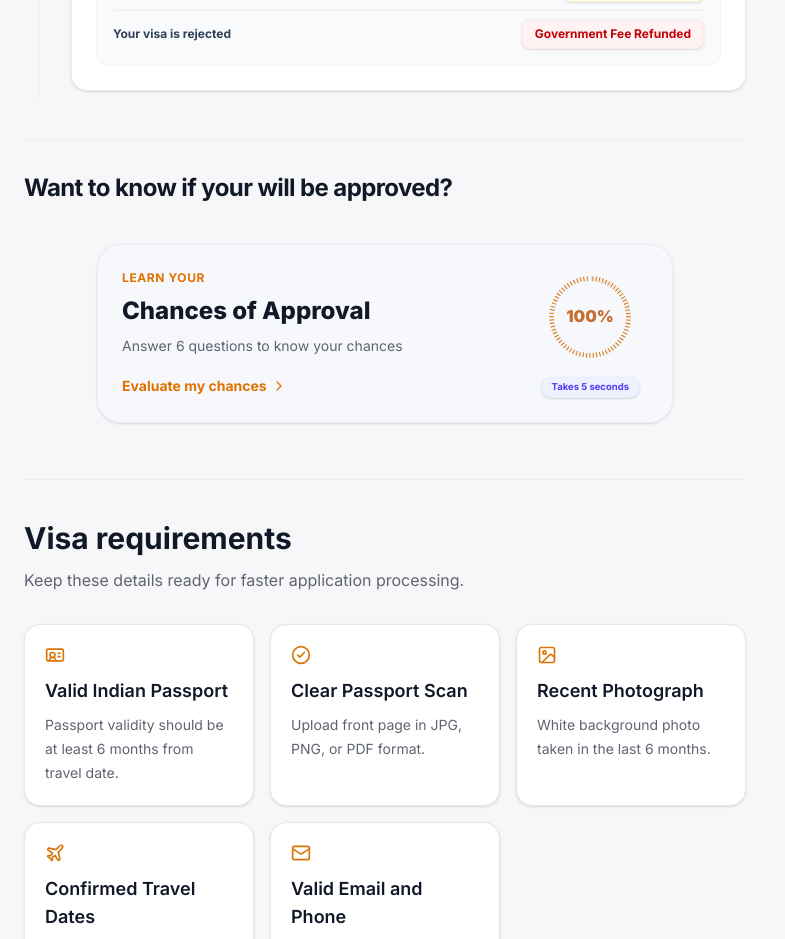
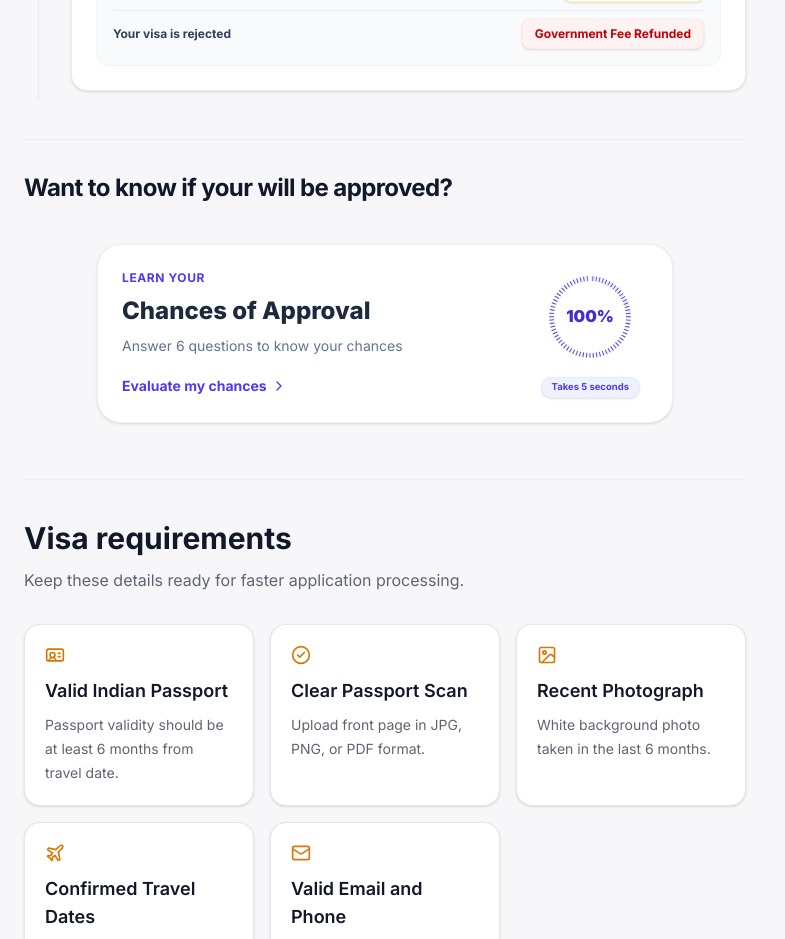
Before and after one commit to harshsees/Keyrise, a Next.js app: page / in a window 1280 px wide. Shown: the part 3320-4259 px from the top of the page, without its empty margins (0-785 px from the left). Built offline with nearby package versions, Linux system fonts and the light colour scheme.

Commit message:
Initial Commit

```diff
--- a/src/components/VisaInfoAndPlans.tsx
+++ b/src/components/VisaInfoAndPlans.tsx
@@ -623,7 +623,7 @@ export function VisaInfoAndPlans({ selectedPlan, onSelectPlan }: VisaInfoAndPlan
       </div>
 
       {/* Chances of Approval Section */}
-      <div className="pt-8 border-t border-slate-200/50 space-y-6">
+      <div className="pt-8 border-t border-slate-200/50 space-y-6 font-sans">
         <div>
           <h2 className="text-2xl font-bold text-[var(--foreground)] tracking-tight">
             Want to know if your will be approved?
@@ -633,13 +633,13 @@ export function VisaInfoAndPlans({ selectedPlan, onSelectPlan }: VisaInfoAndPlan
         <div className="flex items-center justify-center p-4">
           {!showQuiz ? (
             /* Promo Card */
-            <div className="w-full max-w-xl bg-slate-50/50 border border-slate-200/60 rounded-3xl p-5 md:p-6 shadow-sm flex items-center justify-between gap-4">
+            <div className="w-full max-w-xl bg-white border border-slate-200/60 rounded-3xl p-5 md:p-6 shadow-sm flex items-center justify-between gap-4">
               <div className="space-y-2.5">
-                <p className="text-xs font-bold text-amber-600 uppercase tracking-wider">Learn Your</p>
-                <h3 className="text-xl md:text-2xl font-extrabold text-[var(--foreground)] leading-tight">
+                <p className="text-xs font-bold text-indigo-600 uppercase tracking-wider">Learn Your</p>
+                <h3 className="text-xl md:text-2xl font-extrabold text-slate-800 leading-tight">
                   Chances of Approval
                 </h3>
-                <p className="text-sm text-[var(--muted)]">
+                <p className="text-sm text-slate-500">
                   Answer 6 questions to know your chances
                 </p>
                 <button
@@ -648,7 +648,7 @@ export function VisaInfoAndPlans({ selectedPlan, onSelectPlan }: VisaInfoAndPlan
                     setQuizStep(0);
                     setQuizAnswers({});
                   }}
-                  className="inline-flex items-center gap-1 text-sm font-bold text-amber-600 hover:text-amber-700 transition mt-2.5 cursor-pointer"
+                  className="inline-flex items-center gap-1 text-sm font-bold text-indigo-600 hover:text-indigo-800 transition mt-2.5 cursor-pointer"
                 >
                   Evaluate my chances <ChevronRight className="h-4 w-4" />
                 </button>
@@ -658,19 +658,19 @@ export function VisaInfoAndPlans({ selectedPlan, onSelectPlan }: VisaInfoAndPlan
                 {/* Dotted gauge wheel */}
                 <div className="relative w-24 h-24 flex items-center justify-center">
                   <svg className="absolute inset-0 w-full h-full" viewBox="0 0 100 100">
-                    <circle cx="50" cy="50" r="40" fill="none" stroke="#e2e8f0" stroke-width="5" stroke-dasharray="1 2.5" />
+                    <circle cx="50" cy="50" r="40" fill="none" stroke="#e2e8f0" strokeWidth="5" strokeDasharray="1 2.5" />
                     <circle
                       cx="50"
                       cy="50"
                       r="40"
                       fill="none"
-                      stroke="#d97706"
-                      stroke-width="5"
-                      stroke-dasharray="1 2.5"
-                      stroke-dashoffset="15"
+                      stroke="#4f46e5" /* Indigo-600 */
+                      strokeWidth="5"
+                      strokeDasharray="1 2.5"
+                      strokeDashoffset="15"
                       className="transform -rotate-90 origin-center"
                     />
-                    <text x="50" y="55" textAnchor="middle" className="text-[17px] font-black fill-amber-700/80">
+                    <text x="50" y="55" textAnchor="middle" className="text-[17px] font-black fill-indigo-700">
                       100%
                     </text>
                   </svg>
@@ -686,42 +686,43 @@ export function VisaInfoAndPlans({ selectedPlan, onSelectPlan }: VisaInfoAndPlan
               <div
                 className="relative flex items-center justify-center w-[300px] h-[300px] sm:w-[340px] sm:h-[340px] rounded-full shadow-inner transition-all duration-700 ease-out"
                 style={{
-                  background: `conic-gradient(#d97706 ${(quizStep / 6) * 360}deg, #f1f5f9 ${(quizStep / 6) * 360}deg)`
+                  /* Creates the solid pie-chart progress effect */
+                  background: `conic-gradient(#5448C8 ${(quizStep / 6) * 360}deg, #f8fafc ${(quizStep / 6) * 360}deg)`
                 }}
               >
                 {/* Inner masking circle */}
-                <div className="absolute inset-3.5 bg-slate-50/30 rounded-full" />
+                <div className="absolute inset-3.5 bg-slate-50/80 rounded-full" />
 
                 <AnimatePresence mode="wait">
                   <motion.div
                     key={quizStep}
-                    initial={{ opacity: 0, scale: 0.92, y: 5 }}
+                    initial={{ opacity: 0, scale: 0.92, y: 15 }}
                     animate={{ opacity: 1, scale: 1, y: 0 }}
-                    exit={{ opacity: 0, scale: 0.92, y: -5 }}
+                    exit={{ opacity: 0, scale: 0.92, y: -15 }}
                     transition={{ duration: 0.3 }}
-                    className="relative z-10 w-[240px] sm:w-[270px] bg-white rounded-2xl shadow-xl border border-slate-100 p-5 sm:p-6 flex flex-col justify-between h-[250px] sm:h-[285px]"
+                    className="relative z-10 w-[240px] sm:w-[270px] bg-white rounded-2xl shadow-xl border border-slate-100 p-5 sm:p-6 flex flex-col justify-between h-[260px] sm:h-[285px]"
                   >
                     <div>
-                      <p className="text-4xl sm:text-5xl font-extrabold text-slate-100 leading-none">
+                      <p className="text-4xl sm:text-5xl font-extrabold text-slate-200 leading-none">
                         {quizQuestions[quizStep].num}
                       </p>
-                      <h4 className="text-sm sm:text-base font-bold text-slate-900 mt-4 leading-snug">
+                      <h4 className="text-sm sm:text-base font-bold text-slate-800 mt-4 leading-snug">
                         {quizQuestions[quizStep].question}
                       </h4>
                     </div>
 
                     <div className="space-y-2">
                       {quizQuestions[quizStep].options.length === 2 ? (
-                        <div className="space-y-2">
+                        <div className="space-y-2 flex flex-col">
                           <button
                             onClick={() => handleAnswer(quizQuestions[quizStep].options[0])}
-                            className="w-full py-2 sm:py-2.5 rounded-xl border border-slate-200/80 bg-white text-xs sm:text-sm font-bold text-amber-700 hover:bg-amber-50/50 hover:border-amber-200 transition"
+                            className="w-full py-2 sm:py-2.5 rounded-xl border border-slate-200 bg-white text-xs sm:text-sm font-bold text-slate-600 hover:bg-[#5448C8] hover:text-white hover:border-[#5448C8] transition-all duration-200"
                           >
                             {quizQuestions[quizStep].options[0]}
                           </button>
                           <button
                             onClick={() => handleAnswer(quizQuestions[quizStep].options[1])}
-                            className="w-full py-2 sm:py-2.5 rounded-xl border border-slate-200/80 bg-white text-xs sm:text-sm font-bold text-amber-700 hover:bg-amber-50/50 hover:border-amber-200 transition"
+                            className="w-full py-2 sm:py-2.5 rounded-xl border border-slate-200 bg-white text-xs sm:text-sm font-bold text-slate-600 hover:bg-[#5448C8] hover:text-white hover:border-[#5448C8] transition-all duration-200"
                           >
                             {quizQuestions[quizStep].options[1]}
                           </button>
@@ -732,7 +733,7 @@ export function VisaInfoAndPlans({ selectedPlan, onSelectPlan }: VisaInfoAndPlan
                             <button
                               key={opt}
                               onClick={() => handleAnswer(opt)}
-                              className="py-2.5 rounded-xl border border-slate-200/80 bg-white text-[10px] sm:text-xs font-bold text-amber-700 hover:bg-amber-50/50 hover:border-amber-200 transition leading-tight flex items-center justify-center px-1"
+                              className="py-2.5 rounded-xl border border-slate-200 bg-white text-[10px] sm:text-xs font-bold text-slate-600 hover:bg-[#5448C8] hover:text-white hover:border-[#5448C8] transition-all duration-200 leading-tight flex items-center justify-center px-1"
                             >
                               {opt}
                             </button>
@@ -745,50 +746,57 @@ export function VisaInfoAndPlans({ selectedPlan, onSelectPlan }: VisaInfoAndPlan
               </div>
             </div>
           ) : (
-            /* Results Screen with Wave Effect */
+            /* Results Screen with Liquid Wave Effect */
             <div className="flex flex-col items-center justify-center py-4">
-              <div className="relative w-[300px] h-[300px] sm:w-[340px] sm:h-[340px] rounded-full overflow-hidden flex flex-col justify-center items-center p-6 text-center shadow-lg border border-amber-200/30 bg-amber-50/60">
+              <div className="relative w-[300px] h-[300px] sm:w-[340px] sm:h-[340px] rounded-full overflow-hidden flex flex-col justify-center items-center p-6 text-center shadow-xl border border-indigo-100 bg-indigo-50/30">
+
                 {/* Wave container filling corresponding to percentage */}
                 <div
-                  className="absolute bottom-0 left-0 right-0 bg-amber-600/90 transition-all duration-1000 ease-out"
+                  className="absolute bottom-0 left-0 right-0 bg-[#5448C8] transition-all duration-1000 ease-[cubic-bezier(0.4,0,0.2,1)]"
                   style={{ height: `${percentage}%` }}
                 >
-                  {/* Wave SVG elements moving horizontally */}
-                  <svg className="absolute left-0 w-[200%] h-10 -top-8 text-amber-600/90 fill-current animate-wave" viewBox="0 0 1200 120" preserveAspectRatio="none">
+                  {/* Front Wave */}
+                  <svg className="absolute left-0 w-[200%] h-12 -top-10 text-[#5448C8] fill-current animate-wave" viewBox="0 0 1200 120" preserveAspectRatio="none">
                     <path d="M0,60 C150,100 350,20 500,60 C650,100 850,20 1000,60 C1150,100 1300,20 1450,60 L1450,120 L0,120 Z" />
                   </svg>
-                  <svg className="absolute left-0 w-[200%] h-10 -top-8 text-amber-500/50 fill-current animate-wave-slow opacity-40" viewBox="0 0 1200 120" preserveAspectRatio="none">
+                  {/* Back Wave (slightly offset and transparent) */}
+                  <svg className="absolute left-0 w-[200%] h-12 -top-12 text-[#5448C8]/50 fill-current animate-wave-slow opacity-60" viewBox="0 0 1200 120" preserveAspectRatio="none">
                     <path d="M0,50 C100,20 250,80 400,50 C550,20 700,80 850,50 C1000,20 1150,80 1300,50 L1300,120 L0,120 Z" />
                   </svg>
                 </div>
 
                 {/* Info Text Layer overlay on top of wave */}
-                <div className="relative z-10 flex flex-col items-center justify-center h-full">
+                <div className="relative z-10 flex flex-col items-center justify-center h-full w-full pt-4">
                   <p
-                    className={`text-5xl sm:text-6xl font-black transition-colors duration-500 ${
-                      percentage > 50 ? "text-white" : "text-amber-950"
+                    className={`text-6xl sm:text-7xl font-black transition-colors duration-500 ${
+                      percentage > 50 ? "text-white" : "text-slate-800"
                     }`}
                   >
                     {percentage}%
                   </p>
                   <h4
-                    className={`text-base sm:text-lg font-bold transition-colors duration-500 mt-1 ${
-                      percentage > 50 ? "text-white/95" : "text-amber-900/90"
+                    className={`text-lg sm:text-xl font-bold transition-colors duration-500 mt-2 ${
+                      percentage > 50 ? "text-indigo-50" : "text-slate-700"
                     }`}
                   >
                     Chances of Approval
                   </h4>
                   <p
-                    className={`text-[11px] sm:text-xs max-w-[220px] transition-colors duration-500 mt-2.5 leading-relaxed font-semibold ${
-                      percentage > 50 ? "text-amber-50/90" : "text-amber-900/70"
+                    className={`text-xs sm:text-sm max-w-[240px] transition-colors duration-500 mt-2 leading-relaxed font-medium ${
+                      percentage > 50 ? "text-indigo-100/90" : "text-slate-500"
                     }`}
                   >
                     {reason}
                   </p>
 
+                  <div className="mt-6 flex flex-col items-center gap-3 w-full">
                     <button
                       onClick={() => setShowQuiz(false)}
-                    className="mt-6 bg-white text-amber-700 font-bold px-6 py-2.5 rounded-full shadow-sm hover:shadow-md transition text-xs sm:text-sm cursor-pointer"
+                      className={`w-3/4 sm:w-2/3 font-bold px-6 py-3 rounded-full shadow-md transition-transform hover:scale-105 active:scale-95 text-sm cursor-pointer ${
+                        percentage > 50
+                          ? "bg-white text-[#5448C8]"
+                          : "bg-[#5448C8] text-white"
+                      }`}
                     >
                       Apply anyway
                     </button>
@@ -798,12 +806,13 @@ export function VisaInfoAndPlans({ selectedPlan, onSelectPlan }: VisaInfoAndPlan
                         setQuizStep(0);
                         setQuizAnswers({});
                       }}
-                    className={`mt-3 text-[11px] sm:text-xs font-bold underline transition-colors duration-500 ${
-                      percentage > 50 ? "text-white/80 hover:text-white" : "text-amber-700/80 hover:text-amber-700"
+                      className={`text-xs font-semibold tracking-wide transition-colors duration-300 ${
+                        percentage > 50 ? "text-indigo-200 hover:text-white" : "text-slate-500 hover:text-slate-700"
                       }`}
                     >
                       Retake
                     </button>
+                  </div>
                 </div>
               </div>
             </div>
@@ -818,10 +827,10 @@ export function VisaInfoAndPlans({ selectedPlan, onSelectPlan }: VisaInfoAndPlan
           100% { transform: translateX(-50%); }
         }
         .animate-wave {
-          animation: wave-move 8s linear infinite;
+          animation: wave-move 6s linear infinite;
         }
         .animate-wave-slow {
-          animation: wave-move 12s linear infinite;
+          animation: wave-move 10s linear infinite;
         }
       `}} />
     </div>
```
Lines whose indentation alone changed are shown as unchanged.
